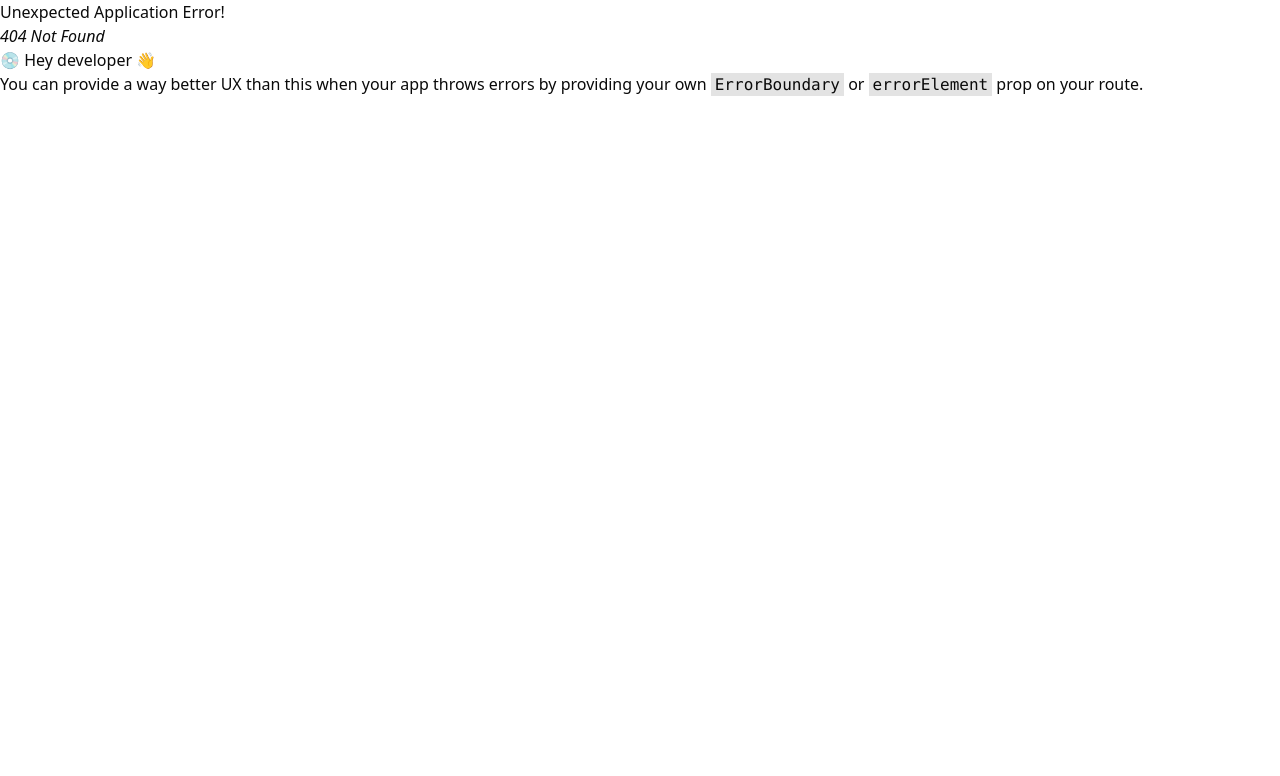
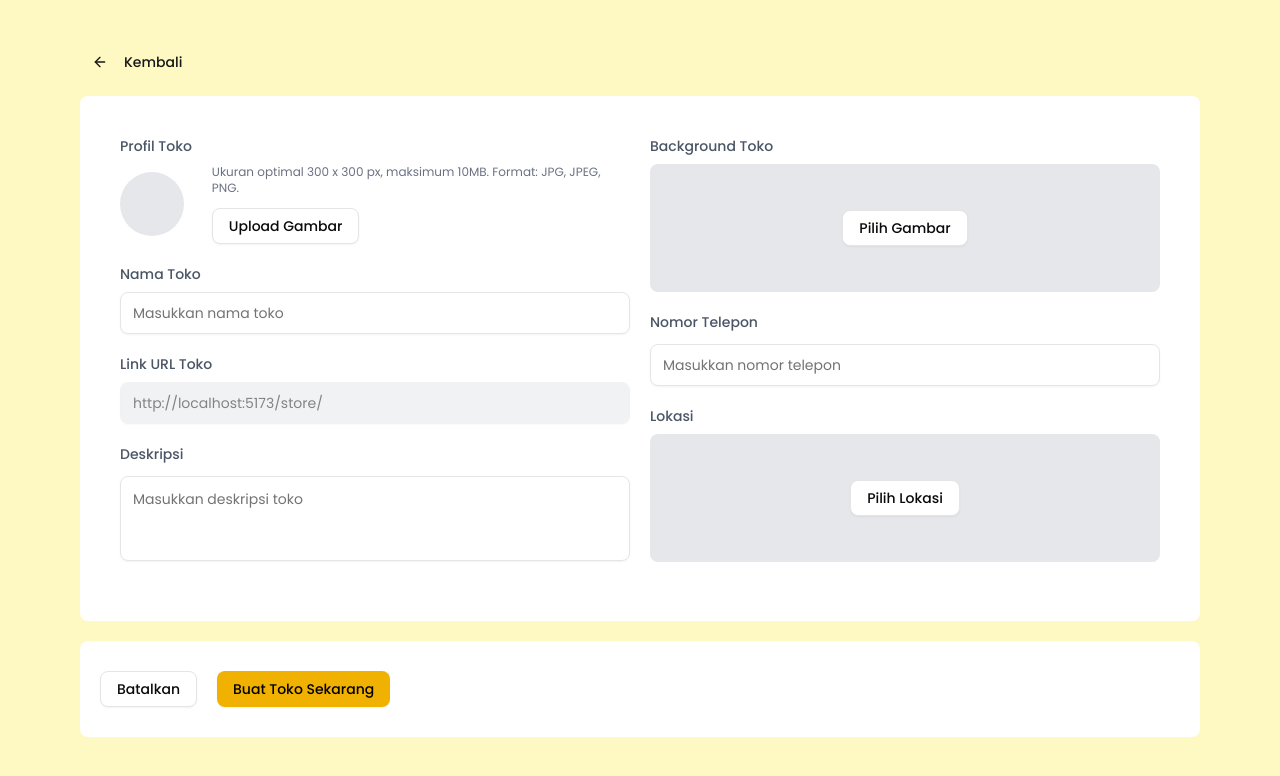
Before and after one commit to SyariefHayat/rantaiPasokDistribusi, a React (Vite) app: page /create/store in a window 1280 px wide. Before the commit this address had no page. Shown: the top 776 px of the page. Built offline with nearby package versions, Linux system fonts and the light colour scheme.

Commit message:
add: create store ui

```diff
--- a/package.json
+++ b/package.json
@@ -44,7 +44,7 @@
     "recharts": "^3.0.0",
     "tailwind-merge": "^3.3.1",
     "tailwindcss": "^4.1.10",
-    "zod": "^3.25.67"
+    "zod": "^3.25.71"
   },
   "devDependencies": {
     "@eslint/js": "^9.25.0",
--- a/src/components/modules/mart/Navbar.jsx
+++ b/src/components/modules/mart/Navbar.jsx
@@ -8,8 +8,10 @@ import NavProfile from './NavProfile'
 import { Button } from '@/components/ui/button'
 import NavNotification from './NavNotification'
 import { Separator } from "@/components/ui/separator"
+import { useNavigate } from 'react-router-dom'
 
 const Navbar = () => {
+    const navigate = useNavigate();
 
     return (
         <header className="flex items-center justify-between mb-5 bg-white">
@@ -28,7 +30,7 @@ const Navbar = () => {
 
                 <NavProfile />
 
-                <Button>
+                <Button className="bg-yellow-500 cursor-pointer" onClick={() => navigate("/create/store")}>
                     <Store/>
                     Mulai Jualan
                 </Button>
--- /dev/null
+++ b/src/components/ui/textarea.jsx
@@ -0,0 +1,20 @@
+import * as React from "react"
+
+import { cn } from "@/lib/utils"
+
+function Textarea({
+  className,
+  ...props
+}) {
+  return (
+    (<textarea
+      data-slot="textarea"
+      className={cn(
+        "border-input placeholder:text-muted-foreground focus-visible:border-ring focus-visible:ring-ring/50 aria-invalid:ring-destructive/20 dark:aria-invalid:ring-destructive/40 aria-invalid:border-destructive dark:bg-input/30 flex field-sizing-content min-h-16 w-full rounded-md border bg-transparent px-3 py-2 text-base shadow-xs transition-[color,box-shadow] outline-none focus-visible:ring-[3px] disabled:cursor-not-allowed disabled:opacity-50 md:text-sm",
+        className
+      )}
+      {...props} />)
+  );
+}
+
+export { Textarea }
--- /dev/null
+++ b/src/pages/mart/CreateStore.jsx
@@ -0,0 +1,173 @@
+import { z } from 'zod';
+import React, { useRef } from 'react';
+import { ArrowLeft } from 'lucide-react';
+import { useForm } from 'react-hook-form';
+import { useNavigate } from 'react-router-dom';
+import { zodResolver } from '@hookform/resolvers/zod';
+
+import { Label } from '@/components/ui/label';
+import { Input } from '@/components/ui/input';
+import { Button } from '@/components/ui/button';
+import { Textarea } from '@/components/ui/textarea';
+import DefaultLayout from '@/components/layouts/DefaultLayout';
+
+const storeSchema = z.object({
+    storeName: z.string().min(3, 'Nama toko minimal 3 karakter'),
+    description: z.string().optional(),
+    phoneNumber: z.string().min(10, 'Nomor telepon tidak valid'),
+});
+
+const CreateStore = () => {
+    const navigate = useNavigate();
+    const fileInputRef = useRef(null);
+
+    const {
+        register,
+        handleSubmit,
+        formState: { errors },
+    } = useForm({
+        resolver: zodResolver(storeSchema),
+    });
+
+    const onSubmit = (data) => {
+        console.log('Data Terkirim:', data);
+    };
+
+    const handleButtonClick = () => {
+        if (fileInputRef.current) {
+            fileInputRef.current.click();
+        }
+    };
+
+    const handleFileChange = (e) => {
+        const file = e.target.files[0];
+        if (file) {
+            console.log('File dipilih:', file);
+        }
+    };
+
+    return (
+        <DefaultLayout>
+            <div className="w-full min-h-screen bg-yellow-100 p-5">
+                <div className="max-w-6xl mx-auto px-4 py-6">
+                    <Button variant="link" className="cursor-pointer" onClick={() => navigate("/mart")}>
+                        <ArrowLeft className="w-5 h-5 mr-2" />
+                        Kembali
+                    </Button>
+
+                    <form onSubmit={handleSubmit(onSubmit)}>
+                        <div className="w-full h-full flex justify-between gap-5 bg-white p-10 rounded-md mt-4">
+                            <div className="w-full h-full">
+                                <p className="mb-2 font-medium text-sm text-gray-600">Profil Toko</p>
+                                <div className="w-full flex items-center justify-between gap-5">
+                                    <div>
+                                        <div className="w-16 h-16 rounded-full bg-gray-200" />
+                                    </div>
+                                    <div className="w-[82%] h-20 flex flex-col gap-3">
+                                        <p className="text-xs text-gray-500">
+                                            Ukuran optimal 300 x 300 px, maksimum 10MB. Format: JPG, JPEG, PNG.
+                                        </p>
+                                        <Button variant="outline" type="button" className="w-fit cursor-pointer" onClick={handleButtonClick}>
+                                            Upload Gambar
+                                        </Button>
+                                        <Input
+                                            type="file"
+                                            accept="image/*"
+                                            ref={fileInputRef}
+                                            className="hidden"
+                                            onChange={handleFileChange}
+                                        />
+                                    </div>
+                                </div>
+
+                                <div className="grid w-full items-center gap-2 my-5">
+                                    <Label htmlFor="storeName" className="font-medium text-sm text-gray-600">Nama Toko</Label>
+                                    <Input
+                                        id="storeName"
+                                        placeholder="Masukkan nama toko"
+                                        className="py-5"
+                                    />
+                                    {errors.storeName && (
+                                        <p className="text-red-500 text-xs">{errors.storeName.message}</p>
+                                    )}
+                                </div>
+
+                                <div className="grid w-full items-center gap-2 my-5">
+                                    <Label htmlFor="storeUrl" className="font-medium text-sm text-gray-600">Link URL Toko</Label>
+                                    <Input
+                                        id="storeUrl"
+                                        value="http://localhost:5173/store/"
+                                        className="bg-gray-200 py-5"
+                                        disabled
+                                    />
+                                </div>
+
+                                <div className="grid w-full h-full items-center gap-3 my-5">
+                                    <Label htmlFor="description" className="font-medium text-sm text-gray-600">Deskripsi</Label>
+                                    <Textarea
+                                        id="description"
+                                        placeholder="Masukkan deskripsi toko"
+                                        className="resize-none p-3 h-[85px]"
+                                        {...register('description')}
+                                    />
+                                </div>
+                            </div>
+
+                            <div className="w-full h-full">
+                                <p className="mb-2 font-medium text-sm text-gray-600">Background Toko</p>
+                                <div className="w-full h-32 flex items-center justify-center gap-5 bg-gray-200 rounded-md">
+                                    <Button
+                                        type="button"
+                                        variant="outline"
+                                        className="cursor-pointer"
+                                        onClick={handleButtonClick}
+                                    >
+                                        Pilih Gambar
+                                    </Button>
+                                </div>
+
+                                <div className="grid w-full items-center gap-3 my-5">
+                                    <Label htmlFor="phoneNumber" className="font-medium text-sm text-gray-600">Nomor Telepon</Label>
+                                    <Input
+                                        id="phoneNumber"
+                                        placeholder="Masukkan nomor telepon"
+                                        className="py-5"
+                                        {...register('phoneNumber')}
+                                    />
+                                    {errors.phoneNumber && (
+                                        <p className="text-red-500 text-xs">{errors.phoneNumber.message}</p>
+                                    )}
+                                </div>
+
+                                <p className="mb-2 font-medium text-sm text-gray-600">Lokasi</p>
+                                <div className="w-full h-32 bg-gray-200 rounded-md flex items-center justify-center">
+                                    <Button type="button" variant="outline" className="cursor-pointer">Pilih Lokasi</Button>
+                                </div>
+                            </div>
+                        </div>
+
+                        <div className="w-full h-24 bg-white mt-5 p-5 rounded-md flex items-center gap-5">
+                            <Button
+                                variant="outline"
+                                type="button"
+                                className="cursor-pointer"
+                                onClick={() => navigate("/mart")}
+                            >
+                                Batalkan
+                            </Button>
+                            <Button
+                                type="submit"
+                                className="bg-yellow-500 hover:bg-yellow-600 text-black cursor-pointer"
+                                onClick={() => navigate("/store")}
+                            >
+                                Buat Toko Sekarang
+                            </Button>
+                        </div>
+                    </form>
+                </div>
+            </div>
+        </DefaultLayout>
+    );
+};
+
+export default CreateStore;
--- a/src/routes/index.jsx
+++ b/src/routes/index.jsx
@@ -6,6 +6,7 @@ import VerifyOtp from "@/pages/auth/VerifyOtp"
 import Home from "@/pages/landing/Home"
 import Cart from "@/pages/mart/Cart"
 import Category from "@/pages/mart/Category"
+import CreateStore from "@/pages/mart/CreateStore"
 import Mart from "@/pages/mart/Mart"
 import Message from "@/pages/mart/Message"
 import Notification from "@/pages/mart/Notification"
@@ -27,6 +28,7 @@ const routes = [
     { path: "/notification", element: <Notification /> },
     { path: "/cart", element: <Cart /> },
     { path: "/profile", element: <Profile /> },
+    { path: "/create/store", element: <CreateStore /> },
 ]
 
 export default routes
```
Also changed, not shown: 1 other file (tests, documents, lock files or other folders).
